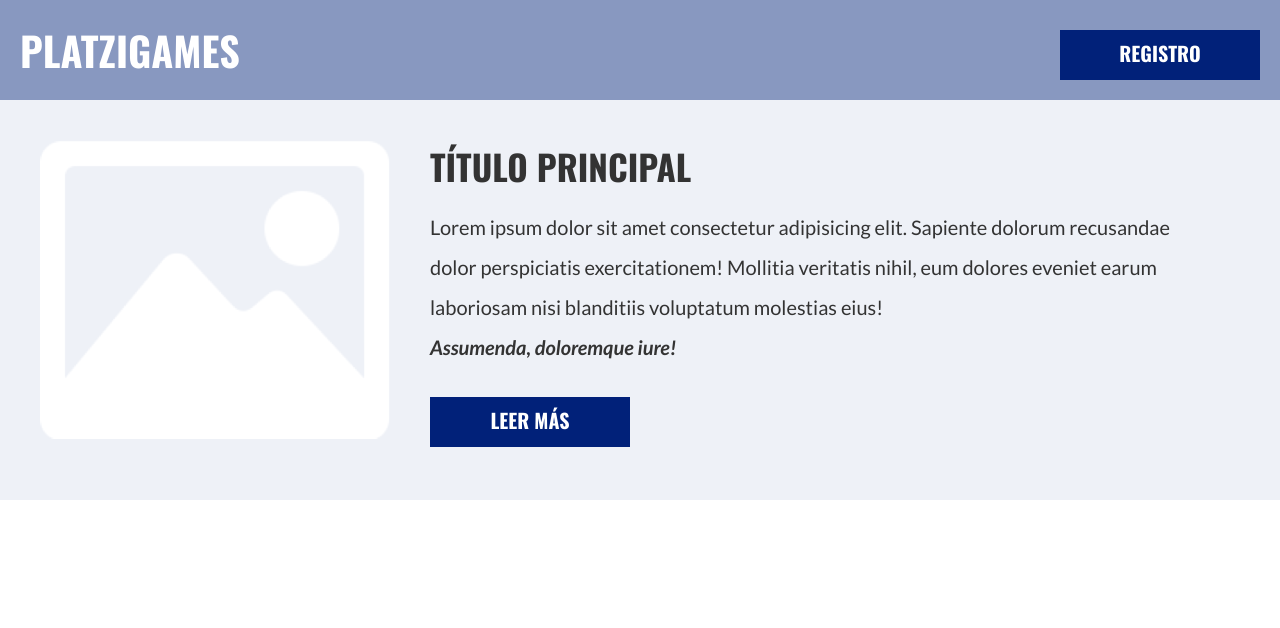
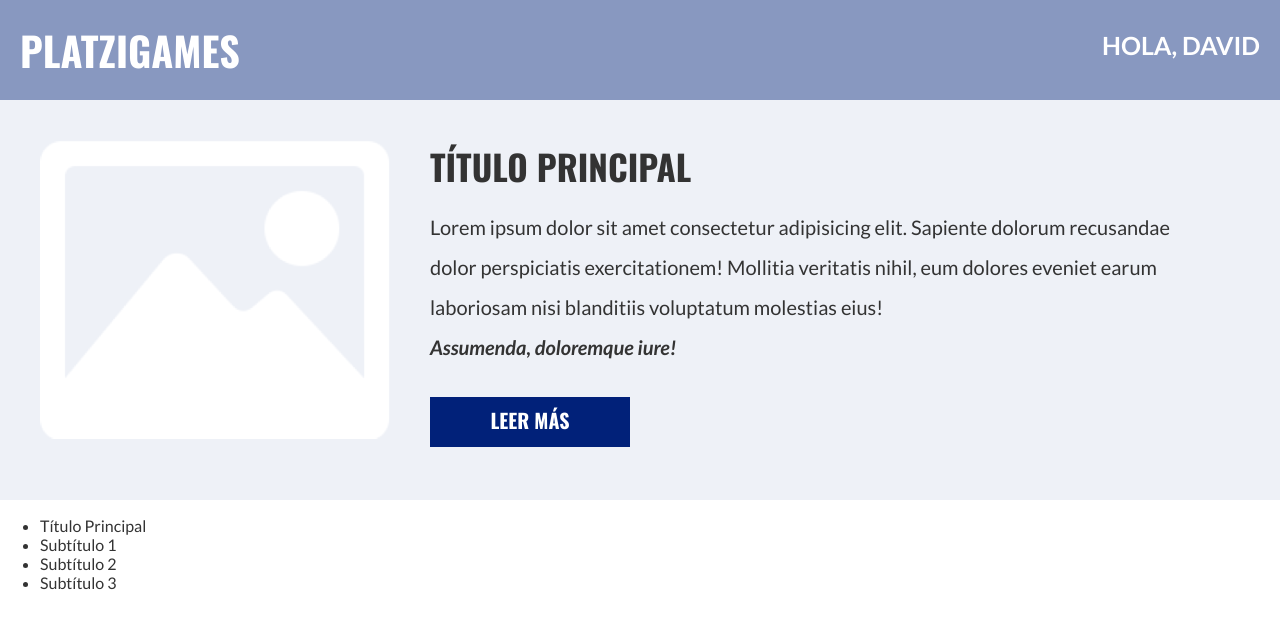
Before and after one commit to jannerymbf/Preprocesadores-Pug-PlatziGames, a website: page landing.pug in a window 1280 px wide. Drawn offline with nearby package versions, Linux system fonts and the light colour scheme; files that its build step writes are made by us from their sources.

Commit message:
Add conditional

```diff
--- a/landing.pug
+++ b/landing.pug
@@ -1,5 +1,6 @@
 -var title = "Título Principal"
 -var titles = ["Título Principal", "Subtítulo 1", "Subtítulo 2", "Subtítulo 3"]
+-var user = "David"
 doctype html
 html
 	head
@@ -8,7 +9,10 @@ html
 	body
 		header
 			h1 PlatziGames
-			a.boton Registro
+			if user
+				a Hola, #{user}
+			else
+				a.boton Registro
 		section.intro
 			.intro__imagen: img(src="images/imagen.png")
 			.intro__contenido
@@ -17,3 +21,6 @@ html
 					| Lorem ipsum dolor sit amet consectetur adipisicing elit. Sapiente dolorum recusandae dolor perspiciatis exercitationem! Mollitia veritatis nihil, eum dolores eveniet earum laboriosam nisi blanditiis voluptatum molestias eius!
 					span Assumenda, doloremque iure!
 				a.boton Leer más
+		ul
+			each title in titles
+				li #{title}
```
Also changed, not shown: landing.html.
